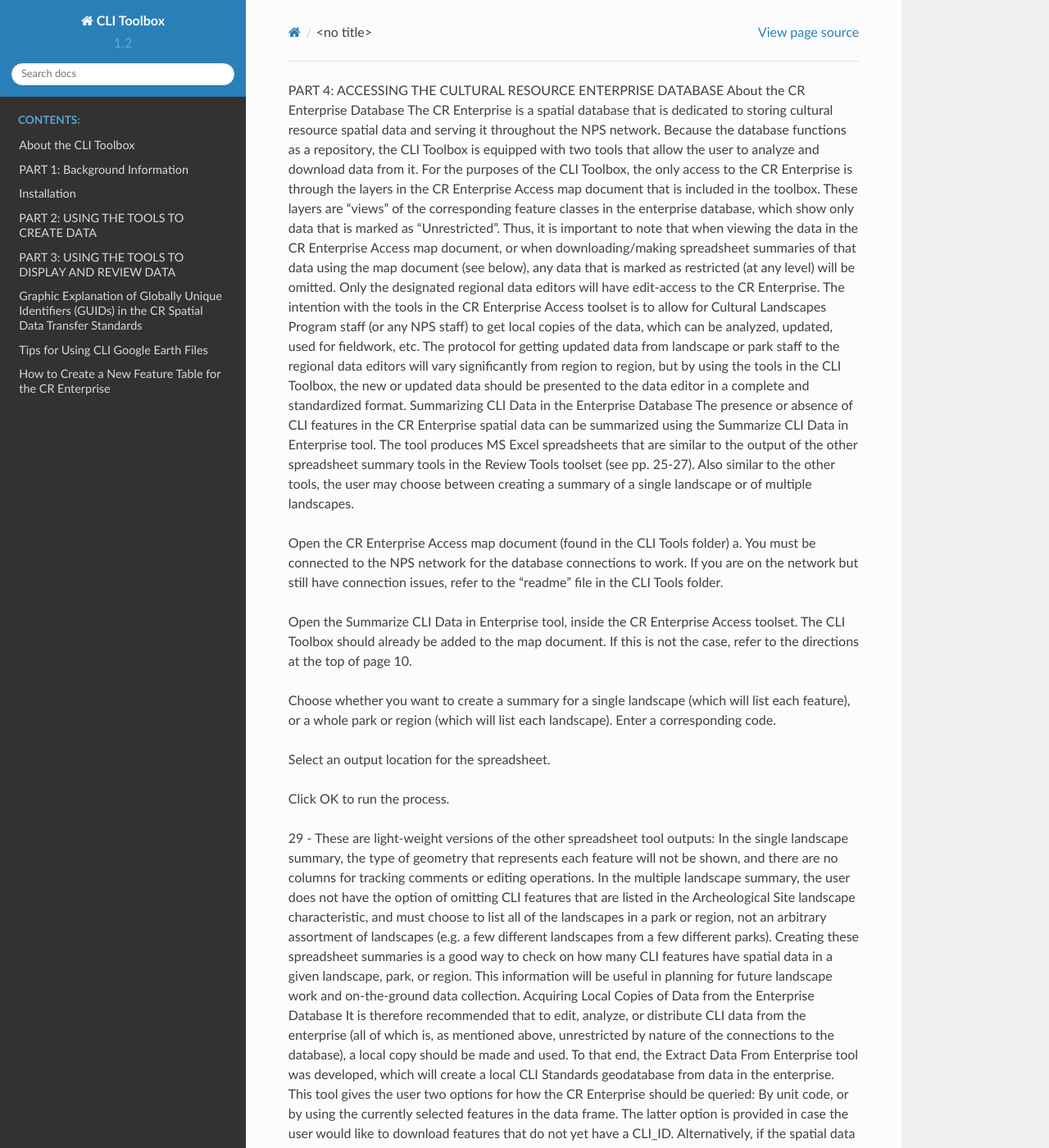
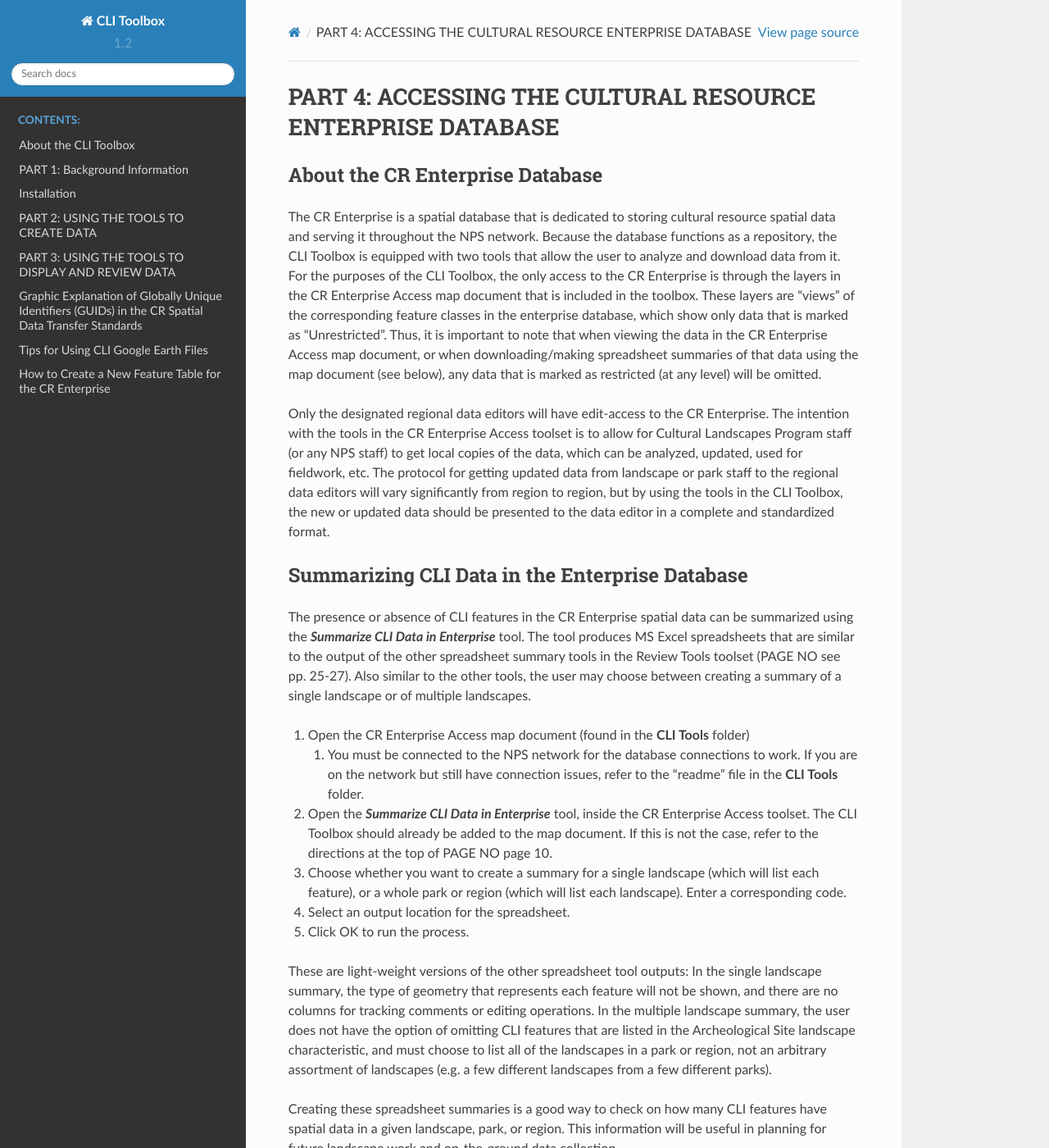
Before and after one commit to legiongis/cli-toolbox, a Sphinx documentation site: the page built from docs/access_cr_enter_db.md, in a window 1280 px wide and 1400 px high. Shown: the whole window at 82% size. Built offline with Sphinx 7.4.7 and the Read the Docs theme 2.0.0, drawn with Linux system fonts in a browser that asks for light colours; some of the changed text lies outside the part shown.

Commit message:
Update access_cr_enter_db.md

```diff
--- a/docs/access_cr_enter_db.md
+++ b/docs/access_cr_enter_db.md
@@ -1,27 +1,39 @@
-PART 4: ACCESSING THE CULTURAL RESOURCE ENTERPRISE DATABASE
-About the CR Enterprise Database
+### PART 4: ACCESSING THE CULTURAL RESOURCE ENTERPRISE DATABASE
+
+#### About the CR Enterprise Database
+
 The CR Enterprise is a spatial database that is dedicated to storing cultural resource spatial data and serving it throughout the NPS network. Because the database functions as a repository, the CLI Toolbox is equipped with two tools that allow the user to analyze and download data from it. For the purposes of the CLI Toolbox, the only access to the CR Enterprise is through the layers in the CR Enterprise Access map document that is included in the toolbox. These layers are “views” of the corresponding feature classes in the enterprise database, which show only data that is marked as “Unrestricted”. Thus, it is important to note that when viewing the data in the CR Enterprise Access map document, or when downloading/making spreadsheet summaries of that data using the map document (see below), any data that is marked as restricted (at any level) will be omitted.
+
 Only the designated regional data editors will have edit-access to the CR Enterprise. The intention with the tools in the CR Enterprise Access toolset is to allow for Cultural Landscapes Program staff (or any NPS staff) to get local copies of the data, which can be analyzed, updated, used for fieldwork, etc. The protocol for getting updated data from landscape or park staff to the regional data editors will vary significantly from region to region, but by using the tools in the CLI Toolbox, the new or updated data should be presented to the data editor in a complete and standardized format.
-Summarizing CLI Data in the Enterprise Database
-The presence or absence of CLI features in the CR Enterprise spatial data can be summarized using the Summarize CLI Data in Enterprise tool. The tool produces MS Excel spreadsheets that are similar to the output of the other spreadsheet summary tools in the Review Tools toolset (see pp. 25-27). Also similar to the other tools, the user may choose between creating a summary of a single landscape or of multiple landscapes.
-1. Open the CR Enterprise Access map document (found in the CLI Tools folder)
-a. You must be connected to the NPS network for the database connections to work. If you are on the network but still have connection issues, refer to the “readme” file in the CLI Tools folder.
-2. Open the Summarize CLI Data in Enterprise tool, inside the CR Enterprise Access toolset. The CLI Toolbox should already be added to the map document. If this is not the case, refer to the directions at the top of page 10.
-3. Choose whether you want to create a summary for a single landscape (which will list each feature), or a whole park or region (which will list each landscape). Enter a corresponding code.
-4. Select an output location for the spreadsheet.
-5. Click OK to run the process.
-- 29 -
+
+#### Summarizing CLI Data in the Enterprise Database
+
+The presence or absence of CLI features in the CR Enterprise spatial data can be summarized using the **_Summarize CLI Data in Enterprise_** tool. The tool produces MS Excel spreadsheets that are similar to the output of the other spreadsheet summary tools in the Review Tools toolset (PAGE NO see pp. 25-27). Also similar to the other tools, the user may choose between creating a summary of a single landscape or of multiple landscapes.
+
+  1. Open the CR Enterprise Access map document (found in the **CLI Tools** folder)
+     1. You must be connected to the NPS network for the database connections to work. If you are on the network but still have connection issues, refer to the “readme” file in the **CLI Tools** folder.
+  1. Open the **_Summarize CLI Data in Enterprise_** tool, inside the CR Enterprise Access toolset. The CLI Toolbox should already be added to the map document. If this is not the case, refer to the directions at the top of PAGE NO page 10.
+  1. Choose whether you want to create a summary for a single landscape (which will list each feature), or a whole park or region (which will list each landscape). Enter a corresponding code.
+  1. Select an output location for the spreadsheet.
+  1. Click OK to run the process.
+
 These are light-weight versions of the other spreadsheet tool outputs: In the single landscape summary, the type of geometry that represents each feature will not be shown, and there are no columns for tracking comments or editing operations. In the multiple landscape summary, the user does not have the option of omitting CLI features that are listed in the Archeological Site landscape characteristic, and must choose to list all of the landscapes in a park or region, not an arbitrary assortment of landscapes (e.g. a few different landscapes from a few different parks).
+
 Creating these spreadsheet summaries is a good way to check on how many CLI features have spatial data in a given landscape, park, or region. This information will be useful in planning for future landscape work and on-the-ground data collection.
-Acquiring Local Copies of Data from the Enterprise Database
-It is therefore recommended that to edit, analyze, or distribute CLI data from the enterprise (all of which is, as mentioned above, unrestricted by nature of the connections to the database), a local copy should be made and used. To that end, the Extract Data From Enterprise tool was developed, which will create a local CLI Standards geodatabase from data in the enterprise. This tool gives the user two options for how the CR Enterprise should be queried: By unit code, or by using the currently selected features in the data frame. The latter option is provided in case the user would like to download features that do not yet have a CLI_ID. Alternatively, if the spatial data is not needed, the user can download just the CR Link table rows that correspond to the features that match the query method.
-Figure 13. Tool dialog for Extract Data From Enterprise
-- 30 -
-1. Open the CR Enterprise Access map document (found in the CLI Tools folder)
-a. You must be connected to the NPS network for the database connections to work. If you are on the network but still have connection issues, refer to the “readme” file in the CLI Tools folder.
-2. Open the Extract Data From Enterprise tool, inside the CR Enterprise Access toolset. The CLI Toolbox should already be added to the map document. If this is not the case, refer to the directions at the top of page 10 to do so.
-3. Choose whether you want to query the database by using an input code or by selecting features.
-a. Enter a unit code if necessary, otherwise be sure to have selected all relevant features using any of the normal ArcMap selection methods.
-4. Select an output location for the resulting geodatabase.
-5. Click OK to run the process.
-When the process is finished, the user will have a CLI Standards geodatabase with all of the data that matched the query. This geodatabase can be displayed with various display options (p. 23), summarized (p. 25-27), exported to a Google Earth file (p. 25), have program IDs added to its CR Link table (p. 21), etc. The process of rolling up edited (or new) CLI GIS data from a park or regional office into the CR Enterprise database is one that will vary region by region, and is ultimately determined by the designated regional data editors. Hopefully, regardless of the specifics, some tools from the CLI Toolbox will assist the process along the way.
+
+#### Acquiring Local Copies of Data from the Enterprise Database
+
+It is therefore recommended that to edit, analyze, or distribute CLI data from the enterprise (all of which is, as mentioned above, unrestricted by nature of the connections to the database), a local copy should be made and used. To that end, the **_Extract Data From Enterprise_** tool was developed, which will create a local CLI Standards geodatabase from data in the enterprise. This tool gives the user two options for how the CR Enterprise should be queried: By unit code, or by using the currently selected features in the data frame. The latter option is provided in case the user would like to download features that do not yet have a `CLI_ID`. Alternatively, if the spatial data is not needed, the user can download just the CR Link table rows that correspond to the features that match the query method.
+
+![Part 4 Figure 13](img/Pt4_Fig13_ExtractData.JPG "Figure 13")
+
+
+  1. Open the CR Enterprise Access map document (found in the **CLI Tools** folder)
+     1. You must be connected to the NPS network for the database connections to work. If you are on the network but still have connection issues, refer to the “readme” file in the **CLI Tools** folder.
+  1. Open the **_Extract Data From Enterprise_** tool, inside the CR Enterprise Access toolset. The CLI Toolbox should already be added to the map document. If this is not the case, refer to the directions at the top of PAGE NO page 10 to do so.
+  1. Choose whether you want to query the database by using an input code or by selecting features.
+     1. Enter a unit code if necessary, otherwise be sure to have selected all relevant features using any of the normal ArcMap selection methods.
+  1. Select an output location for the resulting geodatabase.
+  1. Click OK to run the process.
+
+When the process is finished, the user will have a CLI Standards geodatabase with all of the data that matched the query. This geodatabase can be displayed with various display options (PAGE NO p. 23), summarized (PAGE NO p. 25-27), exported to a Google Earth file (PAGE NO p. 25), have program IDs added to its CR Link table (PAGE NO p. 21), etc. The process of rolling up edited (or new) CLI GIS data from a park or regional office into the CR Enterprise database is one that will vary region by region, and is ultimately determined by the designated regional data editors. Hopefully, regardless of the specifics, some tools from the CLI Toolbox will assist the process along the way.
```
